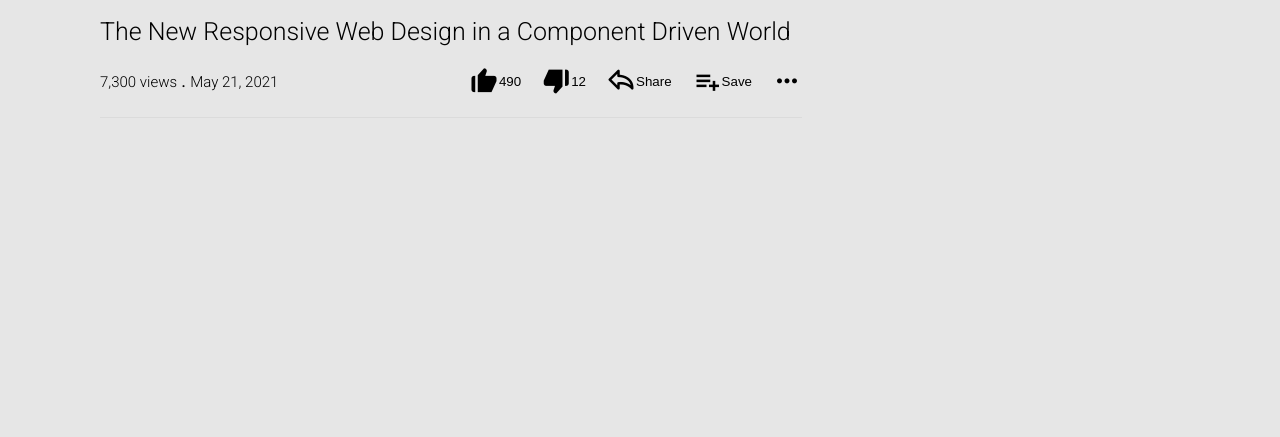
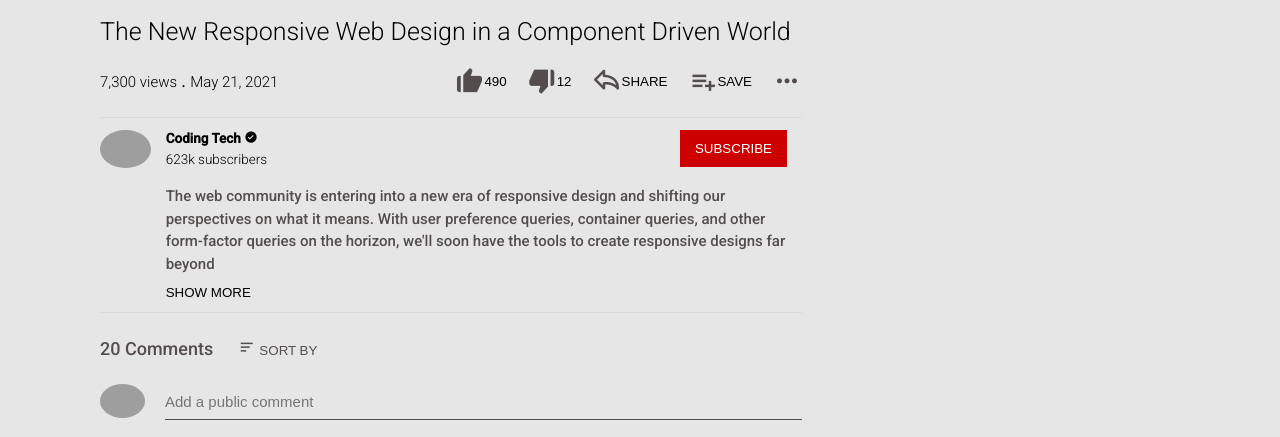
Before and after one commit to olawale-o/embed-video, a plain HTML site: page index.html in a window 1280 px wide. Shown: the part 400-837 px from the top of the page. Before the commit the page ends 800 px from the top, so only its background shows below. Drawn offline with nearby package versions, Linux system fonts and the light colour scheme; grey boxes are pictures that could not be loaded.

Commit message:
add the description and comment form section

```diff
--- a/css/style.css
+++ b/css/style.css
@@ -8,6 +8,7 @@
     --auth-btn-color: #065fd4;
     --light-divider-color: #dbdbdb;
     --dark-divider-color:#3c3c3c;
+    --youtube-btn: #cc0000;
 }
 *{
     padding: 0;
@@ -102,6 +103,11 @@ input:focus{
 .search-btn{
     padding: 0.25rem 2.5rem;
 }
+.subscribe-btn{
+    background-color: var(--youtube-btn);
+    color: #fff;
+    padding: 0 1.5rem;
+}
 .search-btn i {
     font-size: 1.8rem;
     border-radius: 0;
@@ -176,3 +182,89 @@ input:focus{
     display: inline-flex;
     align-items: center;
 }
+.externals i {
+    color: #534d4d;
+}
+.left__content-description{
+    display: flex;
+    padding: 1.2rem 0;
+    border-bottom: 1px solid var(--light-divider-color);
+    align-items: flex-start;
+}
+
+.creator_logo{
+    display: inline-block;
+    width: 150px;
+    height: auto;
+    border-radius: 50%;
+
+}
+.creator_logo img{
+    border-radius: inherit;
+    display: inline;
+}
+.description__content{
+    padding: 0 1.5rem;
+}
+.description__content .top{
+    display: flex;
+    justify-content: space-between;
+    margin-bottom: 1.8rem;
+}
+.creator__name{
+    font-size: 1.35rem;
+    margin-bottom: 0.5rem;
+}
+.creator__name i{
+    font-size: 1.35rem;
+}
+.subscribers{
+    font-size: 1.35rem;
+    font-weight: 300;
+}
+
+.desc__summary{
+    font-size: 1.5rem;
+    margin-bottom: 1rem;
+    font-weight: 500;
+    line-height: 1.5;
+    color: #534d4d;
+}
+.comments__stats{
+    padding: 2.5rem 0;
+    font-size: 1.8rem;
+    color: #534d4d;
+}
+.comments_count{
+    margin-right: 2rem;
+}
+.sort-btn{
+    color: #534d4d;
+}
+.sort-btn i{
+    color: #534d4d;
+    font-size: 1.8rem;
+}
+.comment__form{
+    display: grid;
+    grid-template-columns: 45px 1fr;
+    grid-column-gap: 2rem;
+}
+.user__avatar{
+    display: inline-block;
+    width: 100%;
+    height: auto;
+    border-radius: 50%;
+}
+
+.user__avatar img{
+    border-radius: inherit;
+    display: inline;
+}
+.comment__form input{
+    outline: none;
+    border: 0;
+    border-bottom: 1px solid #534d4d;
+    background-color: inherit;
+    font-size: 1.5rem;
+}
--- a/index.html
+++ b/index.html
@@ -87,7 +87,7 @@
                                         <i class='bx bx-share' ></i>
                                     </span>
                                     <span>
-                                        Share
+                                        SHARE
                                     </span>
                                 </button>
                                 <button class="btn mr">
@@ -95,7 +95,7 @@
                                         <i class='bx bx-list-plus'></i>
                                     </span>
                                     <span>
-                                        Save
+                                        SAVE
                                     </span>
                                 </button>
                                 <button class="btn">
@@ -104,15 +104,48 @@
                             </div>
                         </div>
                     </div>
+                    <div class="left__content-description">
+                        <a href="#" class="creator_logo">
+                            <img
+                                src="https://yt3.ggpht.com/ytc/AAUvwnha2R53vdhwa2JyFkhLGROUzEmt2X7B_gkqIMEq2A=s48-c-k-c0x00ffffff-no-rj"
+                                alt="creator_logo" />
+                        </a>
+                        <div class="description__content">
+                            <div class="top">
+                                <div class="stats">
+                                    <h4 class="creator__name">Coding Tech <span><i class='bx bxs-check-circle' ></i></span></h4>
+                                    <span class="subscribers">623k subscribers</span>
+                                </div>
+                                <button class="btn subscribe-btn">SUBSCRIBE</button>
+                            </div>
+                            <div class="bottom">
+                                <p class="desc__summary">
+                                    The web community is entering into a new era of responsive design
+                                    and shifting our perspectives on what it means. With user preference queries,
+                                    container queries, and other form-factor queries on the horizon,
+                                    we'll soon have the tools to create responsive designs far beyond
+                                </p>
+                                <button class="btn more-btn">SHOW MORE</button>
+                            </div>
+                        </div>
+                    </div>
+                    <div class="comments__stats">
+                        <span class="comments_count">20 Comments</span>
+                        <button class="btn sort-btn"><i class='bx bx-menu-alt-left'></i> SORT BY </button>
+                    </div>
+                    <div class="comments">
+                        <div class="comment__form">
+                            <div class="user__avatar">
+                                <img
+                                src="https://yt3.ggpht.com/yti/ANoDKi7jIAzWdIncOljK0uPEKYTkUesW-vvp6xtN4w=s48-c-k-c0x00ffffff-no-rj"
+                                alt="avatar" >
+                            </div>
+                            <input type="text" name="comment" id="comment" placeholder="Add a public comment" />
+                        </div>
+                    </div>
                 </div>
                 <div class="right__content">
-                    <ul class="playlist">
-                        <li>
-                            <a href="#">
 
-                            </a>
-                        </li>
-                    </ul>
                 </div>
             </div>
         </div>
```
